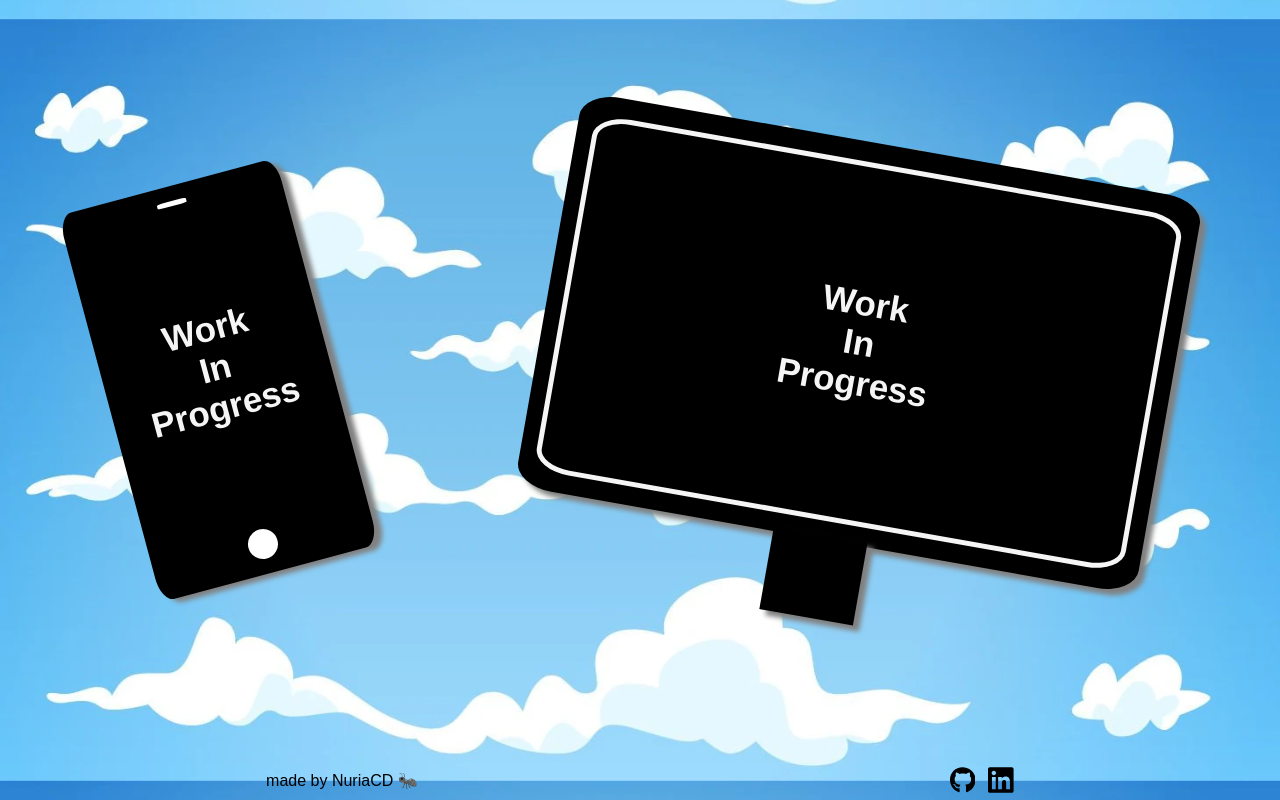
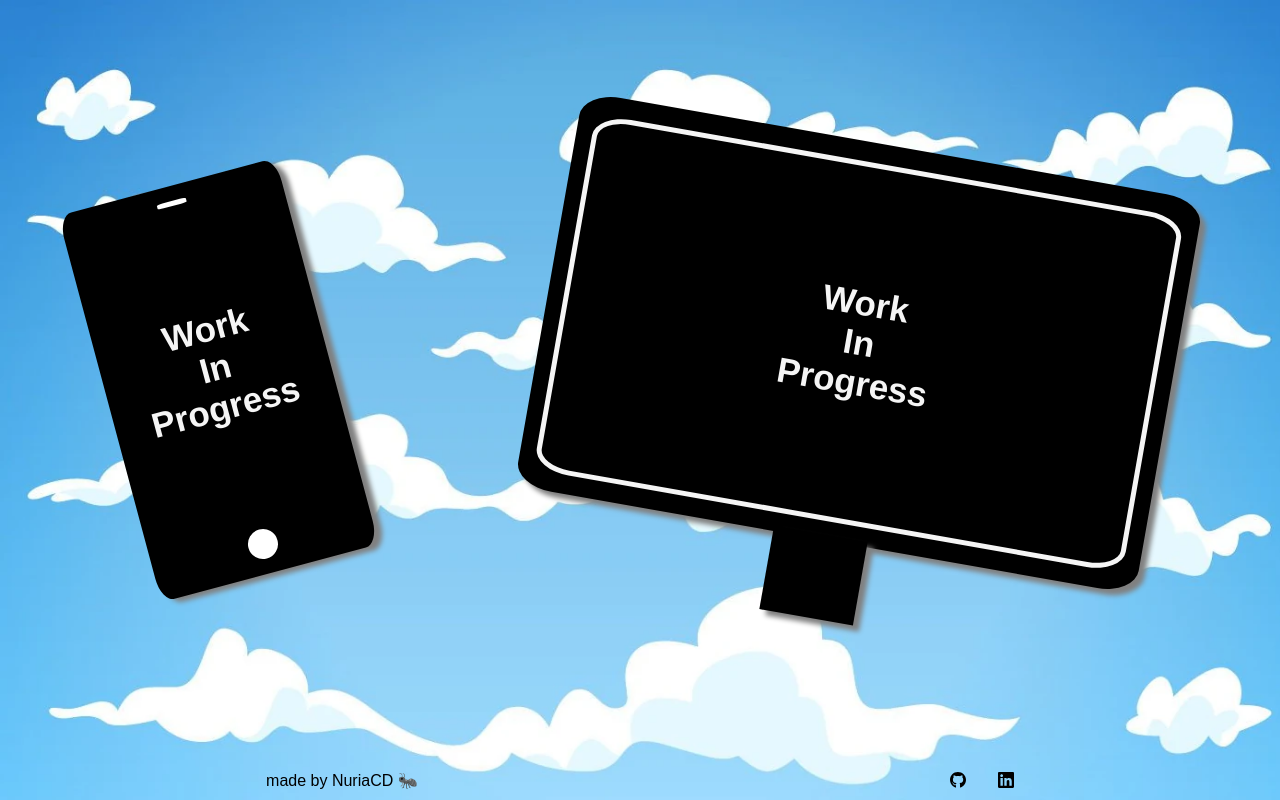
Before and after one commit to Nuria8890/portfolio, a React (Vite) app: page / in a window 1280 px wide. Built offline with nearby package versions, Linux system fonts and the light colour scheme; a web font is replaced by a local one.

Commit message:
fix background image cloud

```diff
--- a/src/styles/layout/Wip.scss
+++ b/src/styles/layout/Wip.scss
@@ -1,5 +1,6 @@
 .screen {
-  background: center/100% url("@/assets/background_cloud.webp");
+  background-image: url("@/assets/background_cloud.webp");
+  background-size: cover;
 }
 
 .wip {
@@ -108,6 +109,6 @@
     display: flex;
     justify-content: center;
     align-items: center;
-    gap: 20%;
+    gap: 50%;
   }
 }
```
